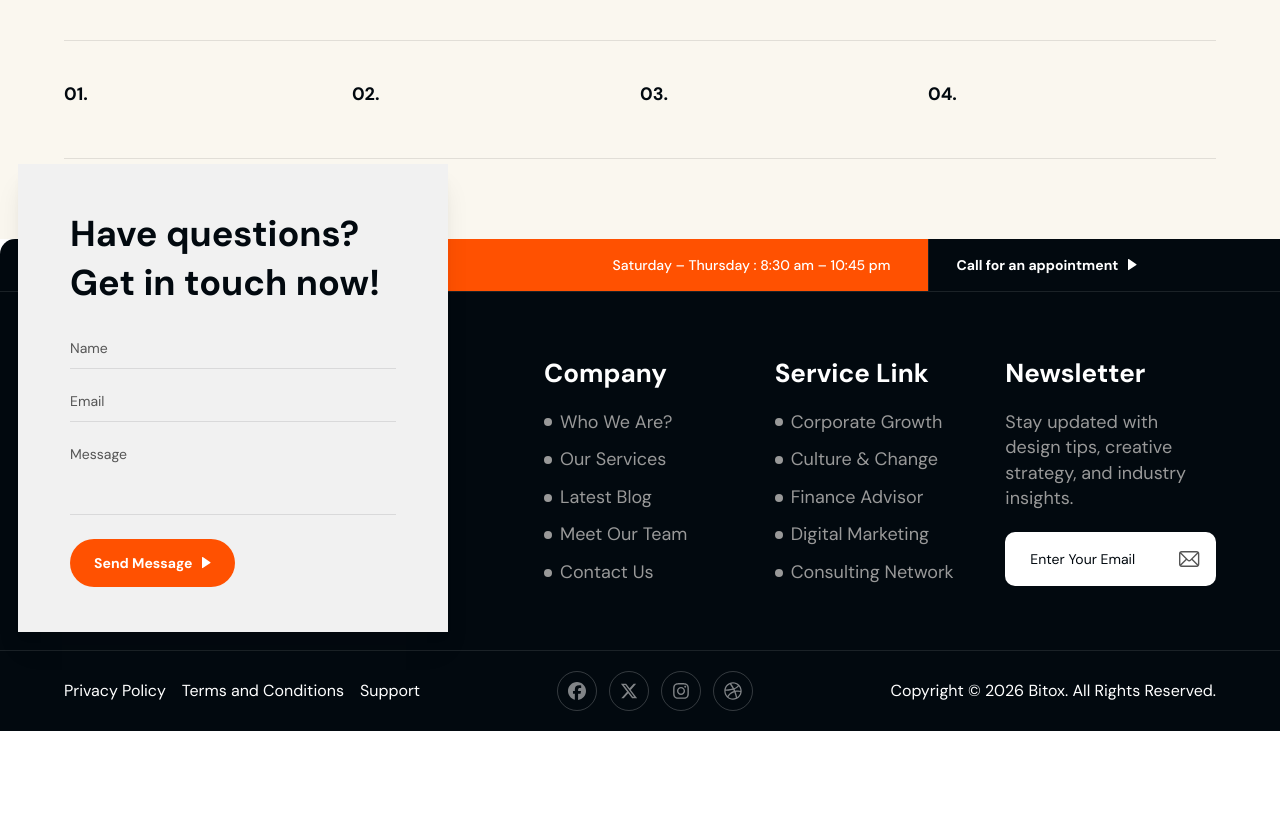
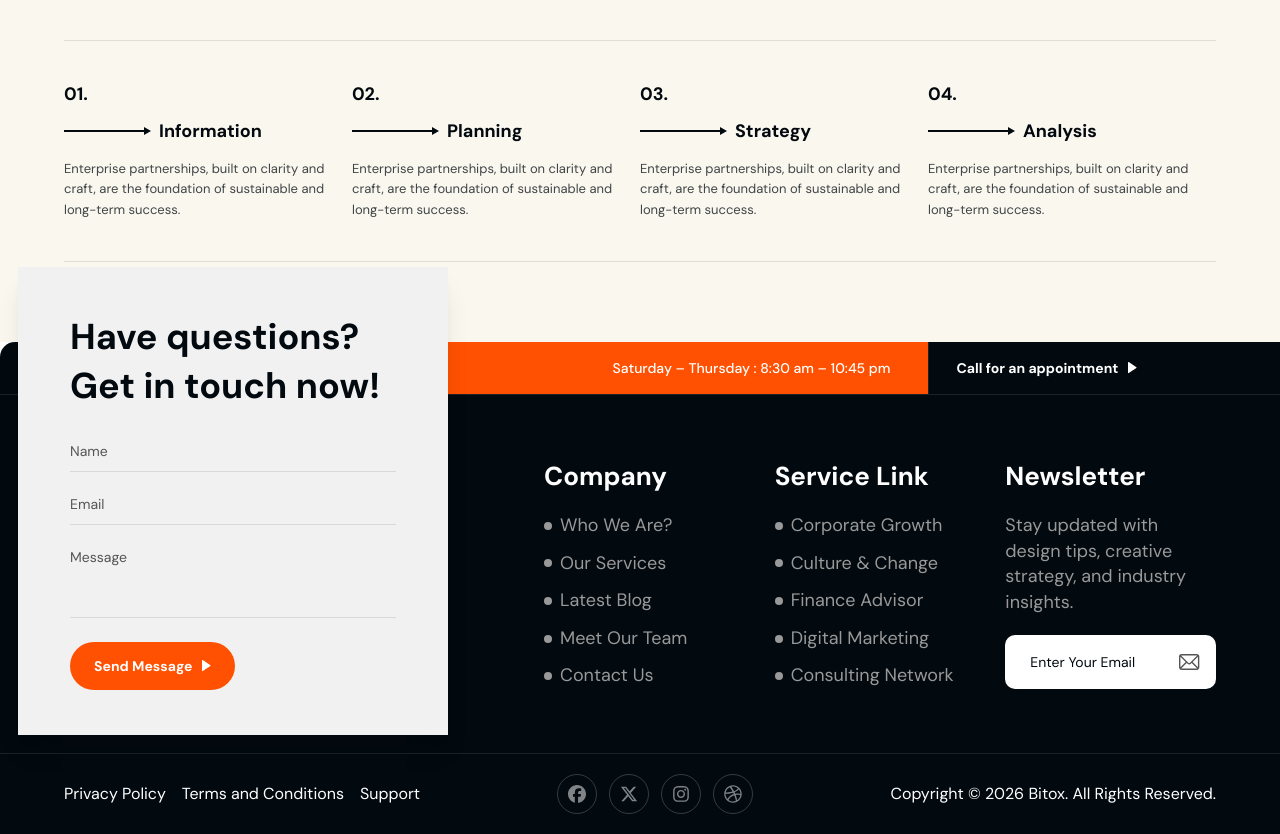
Before and after one commit to Mostofa-zaman/bitox-business-consulting-website, a Next.js app: page /consulting-agency in a window 1280 px wide. Shown: the part 3240-4074 px from the top of the page. Before the commit the page ends 3971 px from the top, so only its background shows below. Built offline with nearby package versions, Linux system fonts and the light colour scheme.

Commit message:
feat(CoreFeatures):complete feature cards with titles and descriptions

```diff
--- a/src/components/homeTwo/CoreFeatures.jsx
+++ b/src/components/homeTwo/CoreFeatures.jsx
@@ -5,6 +5,22 @@ import { Stack, Flex } from "../common/Responsive";
 import ButtonThree from "../common/ButtonThree";
 import { features } from "../helper/helpers";
 import Link from "next/link";
+
+const ArrowIcon = () => (
+  <span className="inline-flex items-center shrink-0">
+    {/* horizontal line */}
+    <span className="block w-20 h-[1.5px] bg-primary" />
+    {/* arrowhead */}
+    <span
+      className="block w-0 h-0"
+      style={{
+        borderTop: "4px solid transparent",
+        borderBottom: "4px solid transparent",
+        borderLeft: "7px solid #02090F",
+      }}
+    />
+  </span>
+);
 
 const CoreFeatures = () => {
   return (
@@ -61,7 +77,18 @@ const CoreFeatures = () => {
                 <p className="text-[18px] font-bold text-primary mb-2.5">
                   {feature.number}
                 </p>
+                {/* Arrow + Title */}
+                <Flex gap="xs" align="center" className="mb-3.5">
+                  <ArrowIcon />
+                  <span className="text-[18px] font-bold text-primary">
+                    {feature.title}
+                  </span>
+                </Flex>
 
+                {/* Description */}
+                <p className="text-[13px] pr-5 leading-[1.6] text-primary/75">
+                  {feature.description}
+                </p>
               </div>
             ))}
           </div>
```
